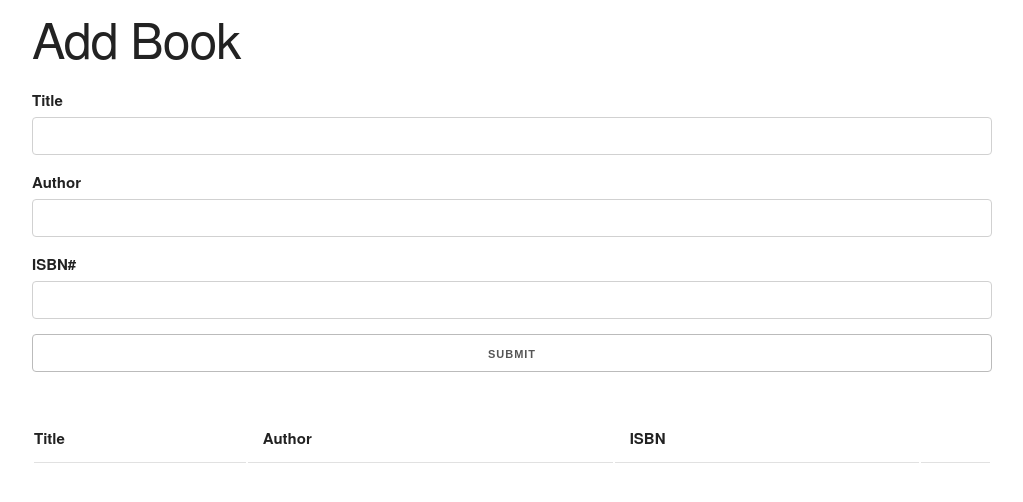
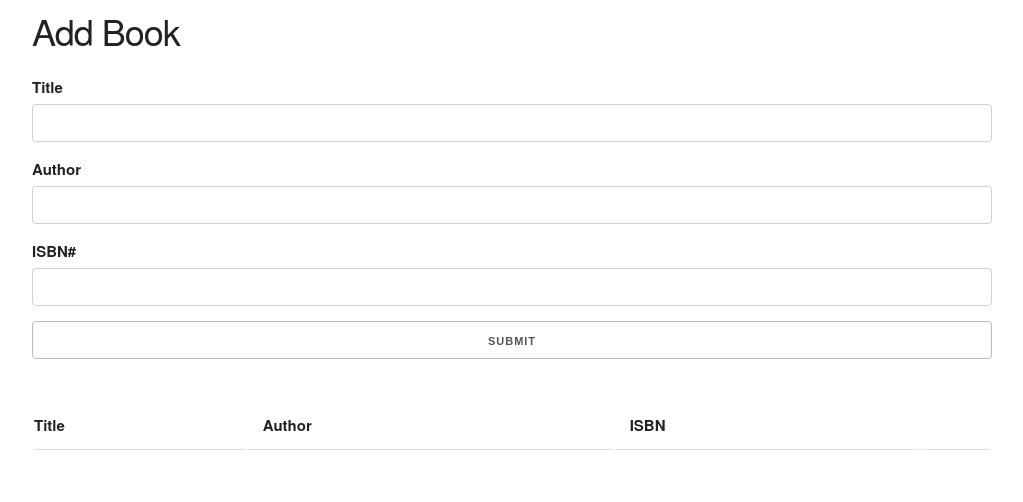
Before and after one commit to Pela647/book-list, a plain HTML site: page index.html in a window 1280 px wide. Shown: the whole page, without its empty margins (128-1151 px from the left). Drawn offline with nearby package versions, Linux system fonts and the light colour scheme.

Commit message:
Update index.html

```diff
--- a/index.html
+++ b/index.html
@@ -27,7 +27,7 @@
 
 <body>
   <div class="container">
-    <h1>Add Book</h1>
+    <h3>Add Book</h3>
     <form id="book-form">
       <div>
         <label for="title">Title</label>
```
